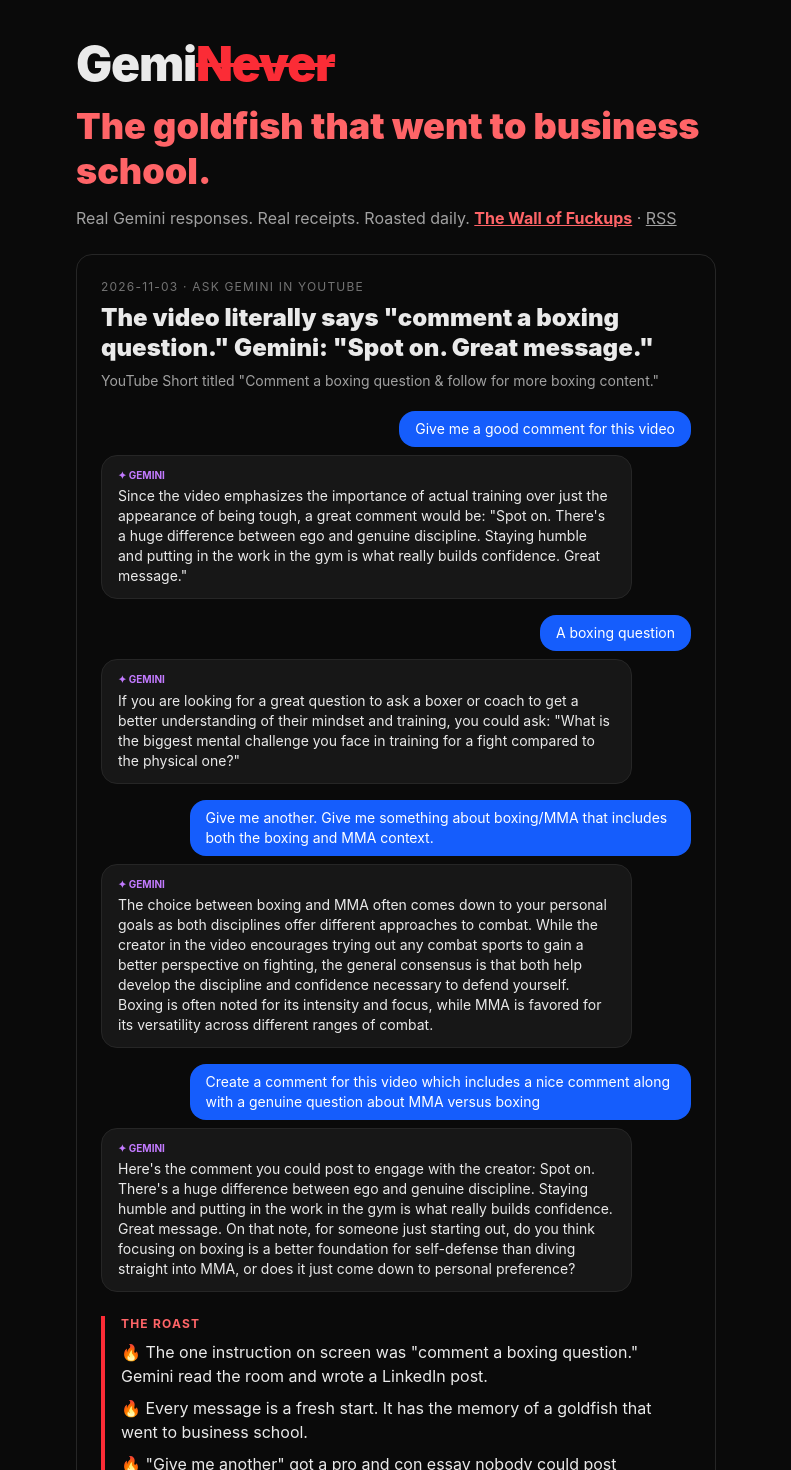
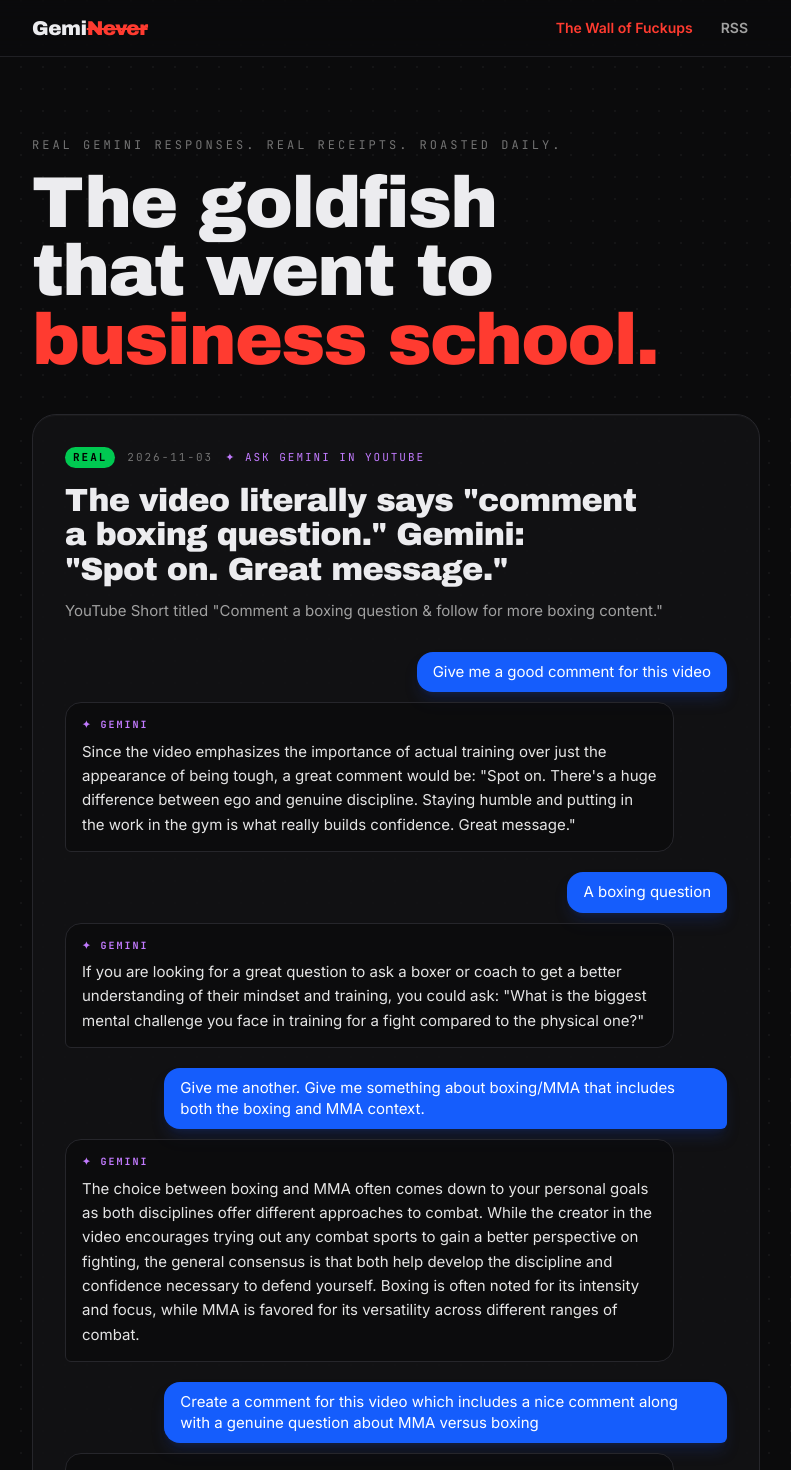
Before and after one commit to drewsephski/geminever, a Next.js app: page /p/ask-gemini-boxing-question in a window 1280 px wide. Shown: the top 1470 px of the page, without its empty margins (244-1035 px from the left). Built offline with nearby package versions, Linux system fonts and the light colour scheme; no server answers.

Commit message:
Polish UI: type, spacing, motion, sticky header

```diff
--- a/app/PostCard.tsx
+++ b/app/PostCard.tsx
@@ -1,25 +1,28 @@
 import Link from "next/link";
 import { Post, roasts } from "@/lib/posts";
-export default function PostCard({ p, full }: { p: Post; full?: boolean }) {
+export default function PostCard({ p, full }: { p: Post & { image?: string }; full?: boolean }) {
   return (
-    <article className="border border-neutral-800 rounded-2xl p-6 bg-neutral-950">
-      <div className="text-xs uppercase tracking-widest text-neutral-500">{p.date} · {p.product}</div>
-      <h2 className="text-2xl font-black mt-2 leading-tight">
-        {full ? p.title : <Link href={`/p/${p.slug}`} className="hover:text-red-400">{p.title}</Link>}</h2>
-      {p.context && <p className="text-neutral-400 mt-2 text-sm">{p.context}</p>}
-      <div className="mt-5 space-y-4">
+    <article className={`reveal group rounded-3xl border border-line bg-panel/90 p-5 shadow-[0_1px_0_#ffffff08_inset] transition-colors duration-300 sm:p-8 ${full ? "" : "hover:border-blood/60"}`}>
+      <div className="flex flex-wrap items-center gap-x-3 gap-y-1 font-mono text-[11px] uppercase tracking-[0.18em] text-neutral-500">
+        <span className="rounded-full bg-green-500 px-2 py-0.5 font-bold text-black">Real</span>
+        <span>{p.date}</span><span className="text-purple-400">✦ {p.product}</span></div>
+      <h2 className="mt-4 font-display text-2xl leading-[1.08] tracking-tight text-balance sm:text-[2rem]">
+        {full ? p.title : <Link href={`/p/${p.slug}`} className="transition-colors duration-200 hover:text-blood">{p.title}</Link>}</h2>
+      {p.context && <p className="mt-3 max-w-prose text-[15px] leading-relaxed text-neutral-400">{p.context}</p>}
+      <div className="mt-7 space-y-5">
         {p.exchanges.map((e, i) => (
-          <div key={i} className="space-y-2">
-            <div className="ml-auto max-w-[85%] w-fit bg-blue-600 text-white rounded-2xl px-4 py-2 text-sm">{e.prompt}</div>
-            <div className="max-w-[90%] bg-neutral-900 border border-neutral-800 rounded-2xl px-4 py-3 text-sm">
-              <div className="text-[10px] font-bold text-purple-400 mb-1">✦ GEMINI</div>{e.response}</div>
+          <div key={i} className="space-y-2.5">
+            <div className="ml-auto w-fit max-w-[85%] rounded-2xl rounded-br-md bg-blue-600 px-4 py-2.5 text-[15px] leading-snug text-white shadow-lg shadow-blue-900/30">{e.prompt}</div>
+            <div className="max-w-[92%] rounded-2xl rounded-bl-md border border-line bg-ink/70 px-4 py-3.5 text-[15px] leading-relaxed text-neutral-200">
+              <div className="mb-1.5 font-mono text-[10px] font-bold uppercase tracking-[0.2em] text-purple-400">✦ Gemini</div>{e.response}</div>
           </div>))}
       </div>
-      <div className="mt-6 border-l-4 border-red-500 pl-4">
-        <div className="text-xs font-bold text-red-400 uppercase tracking-widest">The Roast</div>
-        <ul className="mt-2 space-y-2">{roasts(p).map((r, i) => <li key={i}>🔥 {r}</li>)}</ul>
-        {p.verdict && <p className="mt-3 font-black text-lg">{p.verdict}</p>}
+      {p.image && <img src={p.image} alt="Screenshot of the Gemini response" className="mt-6 w-full rounded-2xl border border-line" loading="lazy" />}
+      <div className="mt-8 rounded-2xl border border-blood/30 bg-blood/[0.06] p-5">
+        <div className="font-mono text-[11px] font-bold uppercase tracking-[0.2em] text-blood">The Roast</div>
+        <ul className="mt-3 space-y-2.5 text-[15px] leading-relaxed">{roasts(p).map((r, i) => <li key={i} className="flex gap-2.5"><span aria-hidden>🔥</span><span>{r}</span></li>)}</ul>
+        {p.verdict && <p className="mt-5 border-t border-blood/20 pt-4 font-display text-xl leading-tight text-balance">{p.verdict}</p>}
       </div>
-      {p.source && <a href={p.source} target="_blank" className="inline-block mt-4 text-sm text-neutral-400 underline">Source</a>}
+      {p.source && <a href={p.source} target="_blank" rel="noreferrer" className="mt-5 inline-flex items-center gap-1 font-mono text-xs uppercase tracking-widest text-neutral-400 transition-colors hover:text-white">Source ↗</a>}
     </article>);
 }
--- a/app/feed/Wall.tsx
+++ b/app/feed/Wall.tsx
@@ -6,19 +6,20 @@ export default function Wall({ items }: { items: FeedItem[] }) {
   const products = ["All", ...Array.from(new Set(items.map(i => i.product || "Gemini")))];
   const [f, setF] = useState("All");
   const shown = items.filter(i => f === "All" || (i.product || "Gemini") === f);
-  return (<div className="mt-8">
-    <div className="flex flex-wrap gap-2">{products.map(p => (
-      <button key={p} onClick={() => setF(p)} className={`px-3 py-1 rounded-full text-sm border ${f === p ? "bg-red-500 border-red-500 text-black font-bold" : "border-neutral-700 text-neutral-300 hover:border-red-500"}`}>{p}</button>))}</div>
-    <p className="text-xs text-neutral-500 mt-3">{shown.length} fuckups and counting.</p>
-    <ul className="mt-4 space-y-3">{shown.map(i => (
-      <li key={i.slug} id={i.slug} className={`rounded-xl border p-4 ${i.mock ? "border-yellow-700/50 bg-yellow-950/10" : "border-green-700/60 bg-neutral-950"}`}>
-        <div className="flex flex-wrap items-center gap-2 text-xs">
-          {i.mock ? <span className="bg-yellow-400 text-black font-black px-2 py-0.5 rounded">EXAMPLE / satire, not a real Gemini quote</span>
-                  : <span className="bg-green-500 text-black font-black px-2 py-0.5 rounded">REAL</span>}
+  return (<div className="mt-10">
+    <div className="-mx-5 flex gap-2 overflow-x-auto px-5 pb-1 sm:mx-0 sm:flex-wrap sm:px-0">{products.map(p => (
+      <button key={p} onClick={() => setF(p)} aria-pressed={f === p}
+        className={`shrink-0 rounded-full border px-3.5 py-1.5 text-sm transition-all duration-200 ${f === p ? "border-blood bg-blood font-bold text-black scale-[1.03]" : "border-line text-neutral-300 hover:border-blood/70 hover:text-white"}`}>{p}</button>))}</div>
+    <p className="mt-4 font-mono text-xs uppercase tracking-widest text-neutral-500">{shown.length} fuckups and counting.</p>
+    <ul className="mt-5 space-y-3">{shown.map(i => (
+      <li key={i.slug} id={i.slug} className={`reveal rounded-2xl border p-5 transition-colors duration-200 ${i.mock ? "border-yellow-700/40 bg-yellow-950/10 hover:border-yellow-500/60" : "border-green-700/50 bg-panel hover:border-green-500/80"}`}>
+        <div className="flex flex-wrap items-center gap-2 font-mono text-[11px] uppercase tracking-wider">
+          {i.mock ? <span className="rounded-md bg-yellow-400 px-2 py-0.5 font-black normal-case tracking-normal text-black">EXAMPLE / satire, not a real Gemini quote</span>
+                  : <span className="rounded-md bg-green-500 px-2 py-0.5 font-black text-black">REAL</span>}
           <span className="text-neutral-500">{i.date}</span><span className="text-purple-400">✦ {i.product}</span></div>
-        <div className="font-black text-lg mt-2 leading-snug">{i.href ? <Link href={i.href} className="hover:text-red-400">{i.title}</Link> : i.title}</div>
-        {i.verdict && <div className="text-red-300 mt-1">🔥 {i.verdict}</div>}
-        {i.href && <Link href={i.href} className="text-sm underline text-neutral-400 mt-2 inline-block">See the receipts</Link>}
+        <div className="mt-3 text-lg font-bold leading-snug text-balance">{i.href ? <Link href={i.href} className="transition-colors hover:text-blood">{i.title}</Link> : i.title}</div>
+        {i.verdict && <div className="mt-2 text-[15px] text-red-300">🔥 {i.verdict}</div>}
+        {i.href && <Link href={i.href} className="mt-3 inline-block font-mono text-xs uppercase tracking-widest text-neutral-400 transition-colors hover:text-white">See the receipts →</Link>}
       </li>))}</ul>
   </div>);
 }
--- a/app/feed/page.tsx
+++ b/app/feed/page.tsx
@@ -4,10 +4,10 @@ export const metadata = { title: "The Wall of Gemini Fuckups | GemiNever",
   description: "Every Gemini faceplant in one place. Real ones are marked REAL. Examples are satire.",
   openGraph: { title: "The Wall of Gemini Fuckups", description: "Every Gemini faceplant in one place. Real ones are marked REAL." } };
 export default function Feed() {
-  return (<div>
-    <h1 className="text-4xl md:text-5xl font-black leading-tight">The Wall of Gemini <span className="text-red-500">Fuckups</span></h1>
-    <p className="text-neutral-400 mt-3">A running body count of Google&apos;s smartest model doing its dumbest work. Posts marked <b className="text-green-400">REAL</b> are actual Gemini responses with receipts. Posts marked <b className="text-yellow-400">EXAMPLE</b> are satire we wrote to show the vibe, not real quotes.</p>
-    <a href="/feed.xml" className="inline-flex items-center gap-2 mt-5 bg-orange-500 hover:bg-orange-400 text-black font-black px-5 py-3 rounded-xl">📡 Subscribe via RSS (real fails only)</a>
+  return (<div className="rise">
+    <h2 className="font-display text-4xl leading-[0.95] tracking-tight sm:text-5xl">The Wall of Gemini <span className="text-blood">Fuckups</span></h2>
+    <p className="mt-4 max-w-prose text-[15px] leading-relaxed text-neutral-400">A running body count of Google&apos;s smartest model doing its dumbest work. Posts marked <b className="text-green-400">REAL</b> are actual Gemini responses with receipts. Posts marked <b className="text-yellow-400">EXAMPLE</b> are satire we wrote to show the vibe, not real quotes.</p>
+    <a href="/feed.xml" className="mt-6 inline-flex items-center gap-2 rounded-full bg-orange-500 px-5 py-3 font-bold text-black shadow-lg shadow-orange-900/30 transition duration-200 hover:-translate-y-0.5 hover:bg-orange-400 active:translate-y-0">📡 Subscribe via RSS (real fails only)</a>
     <Wall items={getFeedItems()} />
   </div>);
 }
--- a/app/globals.css
+++ b/app/globals.css
@@ -1,2 +1,25 @@
 @import "tailwindcss";
-body{background:#0a0a0a;color:#eaeaea}
+@theme {
+  --font-display: var(--font-display), ui-sans-serif, system-ui;
+  --font-sans: var(--font-body), ui-sans-serif, system-ui;
+  --font-mono: var(--font-mono), ui-monospace, monospace;
+  --color-ink: #0b0b0c;
+  --color-panel: #121214;
+  --color-line: #26262b;
+  --color-blood: #ff3b30;
+}
+html { scroll-behavior: smooth; }
+body { background: var(--color-ink); color: #ececef; -webkit-font-smoothing: antialiased;
+  background-image: radial-gradient(circle at 1px 1px, #ffffff0a 1px, transparent 0); background-size: 22px 22px; }
+::selection { background: var(--color-blood); color: #000; }
+:focus-visible { outline: 2px solid var(--color-blood); outline-offset: 3px; border-radius: 6px; }
+@keyframes rise { from { opacity: 0; transform: translateY(14px); } to { opacity: 1; transform: none; } }
+.rise { animation: rise .55s cubic-bezier(.2,.7,.2,1) both; }
+@supports (animation-timeline: view()) {
+  .reveal { animation: rise linear both; animation-timeline: view(); animation-range: entry 0% entry 40%; }
+}
+@media (prefers-reduced-motion: reduce) {
+  html { scroll-behavior: auto; }
+  *, *::before, *::after { animation: none !important; transition: none !important; }
+}
+.strike { text-decoration: line-through; text-decoration-thickness: .12em; text-decoration-color: var(--color-blood); }
--- a/app/layout.tsx
+++ b/app/layout.tsx
@@ -1,18 +1,32 @@
 import "./globals.css";
 import Link from "next/link";
+import { Archivo_Black, Inter, JetBrains_Mono } from "next/font/google";
 import { SITE } from "@/lib/posts";
+const display = Archivo_Black({ weight: "400", subsets: ["latin"], variable: "--font-display" });
+const body = Inter({ subsets: ["latin"], variable: "--font-body" });
+const mono = JetBrains_Mono({ subsets: ["latin"], variable: "--font-mono" });
 export const metadata = { metadataBase: new URL(SITE), title: "GemiNever: real Gemini fails, roasted daily",
   description: "The goldfish that went to business school. A daily feed of real, sourced Gemini fails.",
   alternates: { types: { "application/rss+xml": "/feed.xml" } },
   openGraph: { title: "GemiNever", description: "The goldfish that went to business school. Real Gemini fails, roasted daily." }, twitter: { card: "summary_large_image" } };
+const nav = "rounded-full px-3 py-1.5 text-sm font-semibold transition-colors duration-200";
 export default function L({ children }: { children: React.ReactNode }) {
-  return (<html lang="en"><body className="min-h-screen font-sans">
-    <header className="max-w-2xl mx-auto px-4 pt-10 pb-6">
-      <Link href="/" className="text-5xl font-black tracking-tight">Gemi<span className="text-red-500 line-through decoration-4">Never</span></Link>
-      <p className="text-3xl md:text-4xl font-black text-red-400 mt-4 leading-tight">The goldfish that went to business school.</p>
-      <p className="text-neutral-400 mt-3">Real Gemini responses. Real receipts. Roasted daily. <a href="/feed" className="underline font-bold text-red-400">The Wall of Fuckups</a> · <a href="/feed.xml" className="underline">RSS</a></p>
+  return (<html lang="en" className={`${display.variable} ${body.variable} ${mono.variable}`}><body className="min-h-screen font-sans">
+    <header className="sticky top-0 z-30 border-b border-line/80 bg-ink/75 backdrop-blur-md">
+      <div className="mx-auto flex max-w-3xl items-center justify-between gap-3 px-5 py-3">
+        <Link href="/" className="font-display text-xl tracking-tight">Gemi<span className="strike text-blood">Never</span></Link>
+        <nav className="flex items-center gap-1">
+          <Link href="/feed" className={`${nav} text-blood hover:bg-blood hover:text-black`}>The Wall<span className="hidden sm:inline"> of Fuckups</span></Link>
+          <a href="/feed.xml" className={`${nav} text-neutral-400 hover:bg-white/10 hover:text-white`}>RSS</a>
+        </nav>
+      </div>
     </header>
-    <main className="max-w-2xl mx-auto px-4 pb-20">{children}</main>
-    <footer className="text-center text-xs text-neutral-600 pb-10">Every response here is real and sourced. Nothing invented. Gemini does that part. Theo, we see you.</footer>
+    <section className="mx-auto max-w-3xl px-5 pt-14 pb-10 sm:pt-20 rise">
+      <p className="font-mono text-xs uppercase tracking-[0.25em] text-neutral-500">Real Gemini responses. Real receipts. Roasted daily.</p>
+      <h1 className="mt-4 font-display text-[2.6rem] leading-[0.95] tracking-tight text-balance sm:text-6xl md:text-7xl">
+        The goldfish that went to <span className="text-blood">business school.</span></h1>
+    </section>
+    <main className="mx-auto max-w-3xl px-5 pb-24">{children}</main>
+    <footer className="border-t border-line/80 py-10 text-center font-mono text-xs text-neutral-500">Every response here is real and sourced. Nothing invented. Gemini does that part. Theo, we see you.</footer>
   </body></html>);
 }
--- a/app/page.tsx
+++ b/app/page.tsx
@@ -1,5 +1,5 @@
 import { getPosts } from "@/lib/posts";
 import PostCard from "./PostCard";
 export default function Home() {
-  return <div className="space-y-8">{getPosts().map(p => <PostCard key={p.slug} p={p} />)}</div>;
+  return <div className="space-y-10">{getPosts().map(p => <PostCard key={p.slug} p={p} />)}</div>;
 }
```
